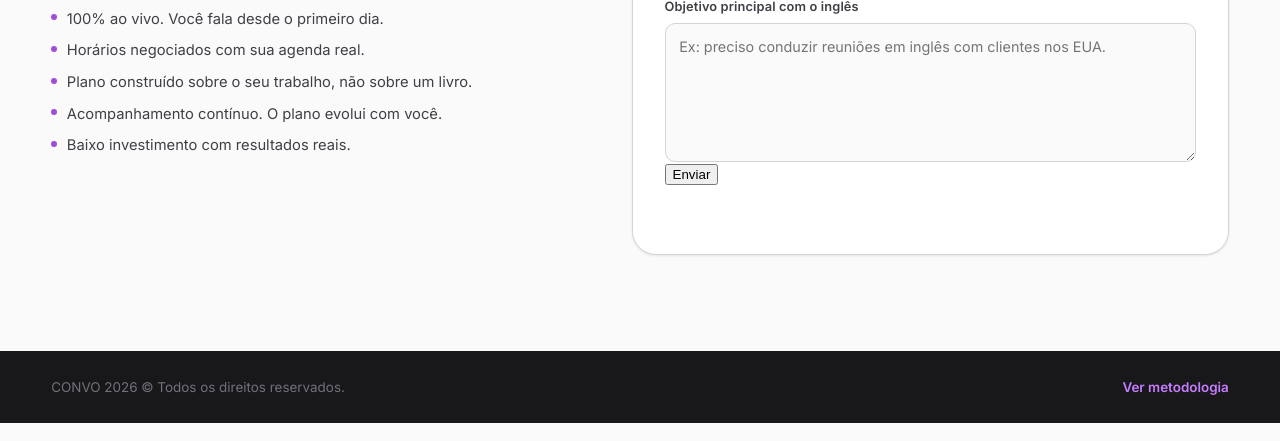
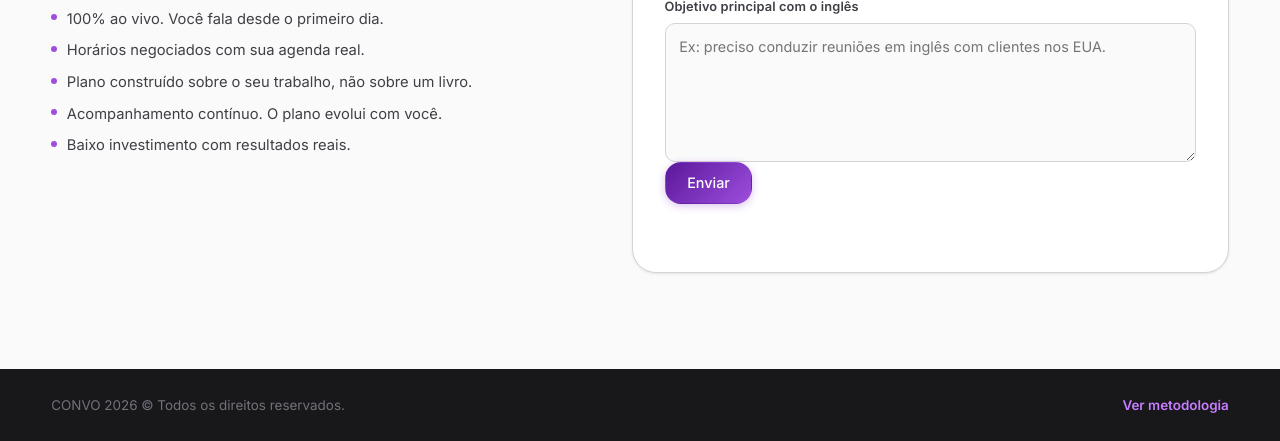
Before and after one commit to ebenersantos-dot/convo, a website: page index/02-contato-convo.html in a window 1280 px wide. Shown: the part 479-920 px from the top of the page. Drawn offline with Linux system fonts and the light colour scheme.

Commit message:
readjust btn

```diff
--- a/index/02-contato-convo.html
+++ b/index/02-contato-convo.html
@@ -112,7 +112,7 @@
                     <textarea id="message" name="mensagem" rows="5" required placeholder="Ex: preciso conduzir reuniões em inglês com clientes nos EUA."></textarea>
                 </div>
 
-                <button type="submit" class="btn.btn-primary">Enviar</button>
+                <button type="submit" class="btn btn-primary">Enviar</button>
                 <p class="form-feedback" data-form-feedback aria-live="polite"></p>
             </form>
         </section>
```
